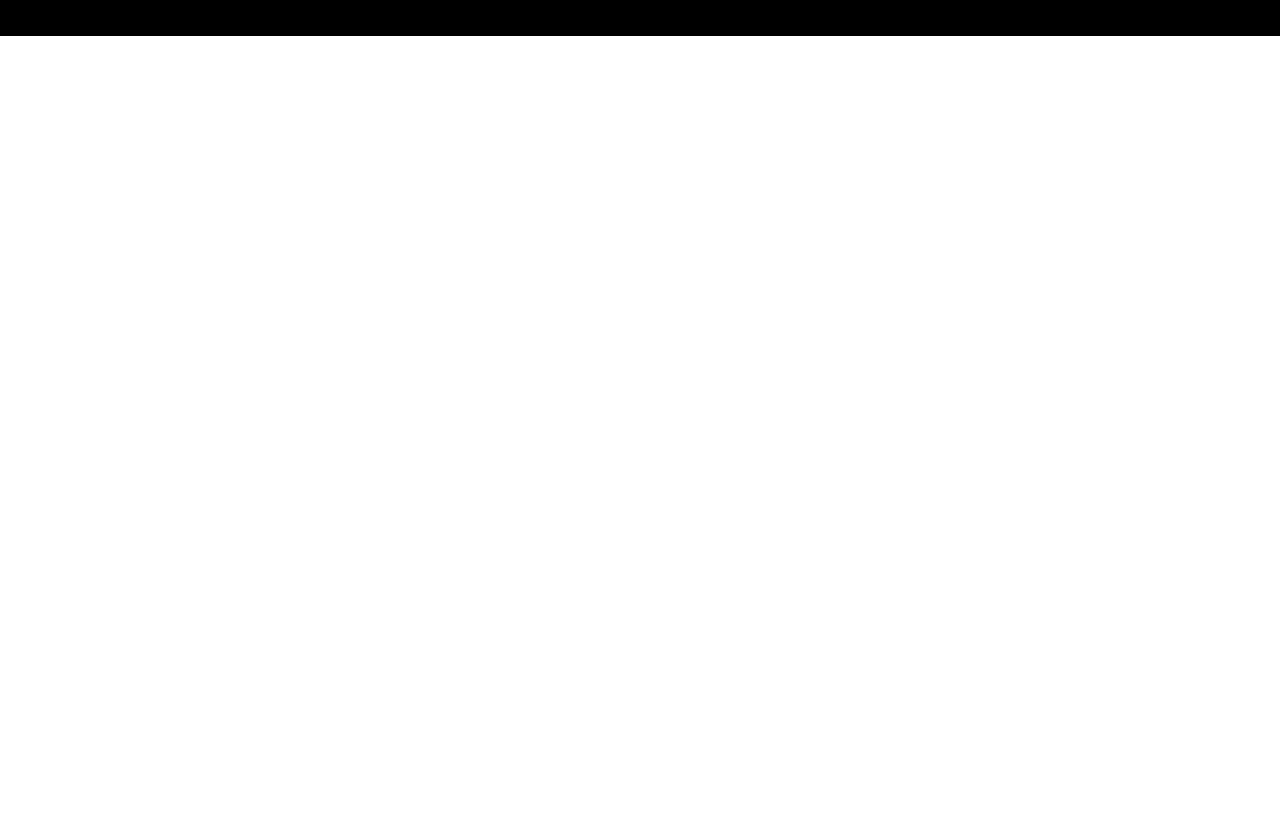
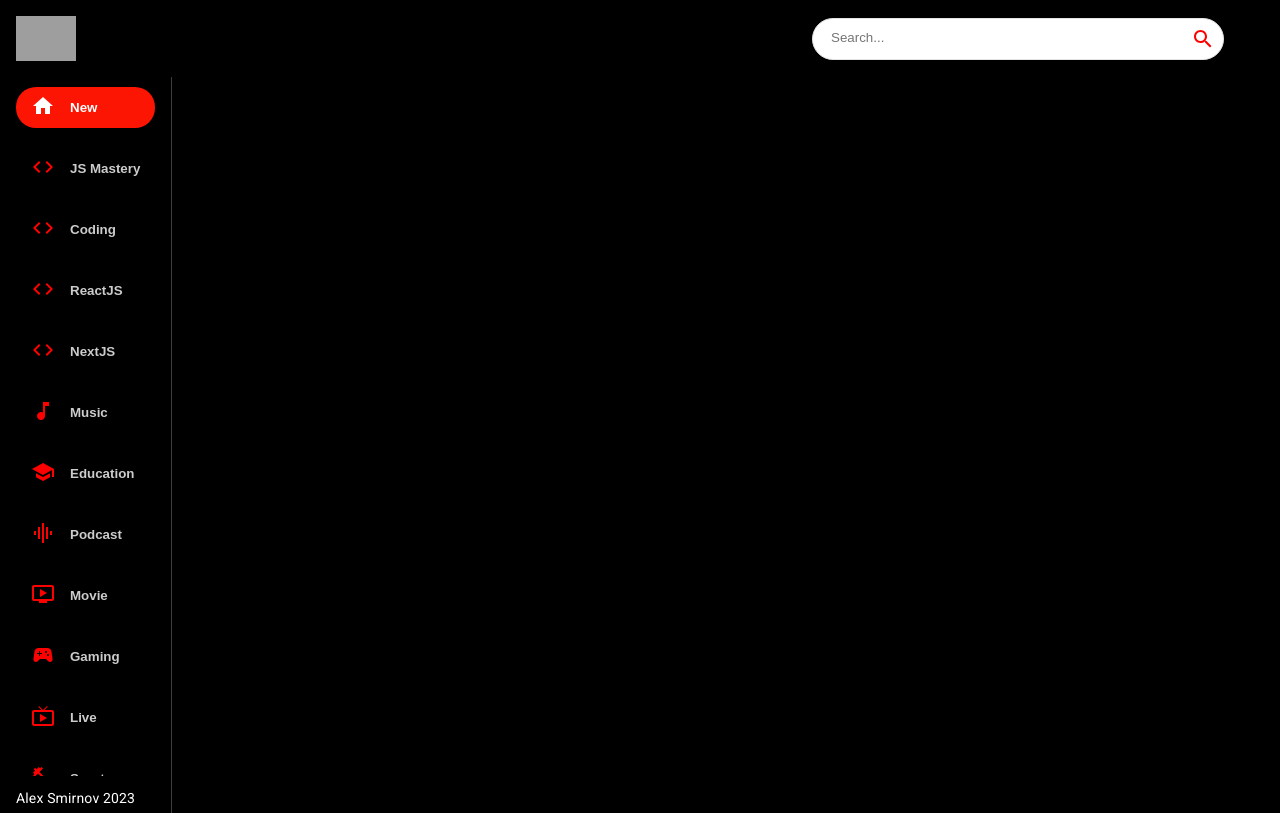
Before and after one commit to smirnovsky/NewTube, a React (Create React App) app: page / in a window 1280 px wide. Built offline with nearby package versions, Linux system fonts and the light colour scheme; grey boxes are pictures that could not be loaded.

Commit message:
feat: add feed and sidebar sections

```diff
--- a/public/index.html
+++ b/public/index.html
@@ -20,7 +20,7 @@
       href="https://fonts.googleapis.com/icon?family=Material+Icons"
     />
 
-    <title>Next Tube</title>
+    <title>New Tube</title>
   </head>
   <body>
     <div id="root"></div>
--- a/src/components/Feed.jsx
+++ b/src/components/Feed.jsx
@@ -1,8 +1,20 @@
-import React from 'react'
+import { useState, useEffect } from 'react';
+import { Box, Stack, Typography } from '@mui/material';
+import Sidebar from './Sidebar';
+
+
+
 
 const Feed = () => {
   return (
-    <div>Feed</div>
+    <Stack sx={{ flexDirection: { sx: 'column', md: 'row' } }} >
+      <Box sx={{ height: { sx: 'auto', md: '92vh' }, borderRight: '1px solid #3d3d3d', px: {sx: 0, md: 2} }} >
+        <Sidebar />
+        <Typography className='copyright' variant='body2' sx={{ mt: 1.5, color: '#fff' }}>
+          Alex Smirnov 2023
+        </Typography>
+      </Box>
+    </Stack>
   )
 }
 
--- a/src/components/Navbar.jsx
+++ b/src/components/Navbar.jsx
@@ -1,9 +1,22 @@
-import React from 'react'
+import { Stack } from '@mui/material';
+import { Link } from 'react-router-dom';
 
-const navbar = () => {
-  return (
-    <div>navbar</div>
+import { logo } from '../utils/costants';
+import SearchBar from './SearchBar';
+
+const navbar = () => (
+    <Stack
+      direction='row'
+      alignItems='center'
+      p={2}
+      sx={{position: 'sticky', background: '#000', top: 0, justifyContent: 'space-between'}}>
+
+        <Link to='/' style={{ display: 'flex', alignItems: 'center' }}>
+          <img src={logo} alt='logo' height={45} />
+        </Link>
+        <SearchBar />
+
+    </Stack>
   )
-}
 
 export default navbar
--- /dev/null
+++ b/src/components/SearchBar.jsx
@@ -0,0 +1,32 @@
+import { useState } from 'react'
+import { useNavigate } from 'react-router-dom'
+import { Paper, IconButton } from '@mui/material'
+import { Search } from '@mui/icons-material'
+
+const SearchBar = () => {
+  return (
+    <Paper
+        component='form'
+        onSubmit={() => {}}
+        sx={{
+            borderRadius: 20,
+            border: '1px solid #e3e3e3',
+            pl: 2,
+            boxShadow: 'none',
+            mr: { sm: 5 }
+        }}
+    >
+        <input
+            className='search-bar'
+            placeholder='Search...'
+            value=''
+            onChange={() => {}}
+        />
+        <IconButton type='submit' sx={{ p:'10', color: 'red' }}>
+            <Search />
+        </IconButton>
+    </Paper>
+  )
+}
+
+export default SearchBar
--- /dev/null
+++ b/src/components/Sidebar.jsx
@@ -0,0 +1,37 @@
+import React from 'react';
+import { Stack } from '@mui/material';
+
+import { categories } from '../utils/costants';
+
+const selectedCategory = 'New';
+
+const Sidebar = () => (
+    <Stack
+        direction='row'
+        sx={{
+            overflowY: 'auto',
+            height: { sx: 'auto', md: '95%' },
+            flexDirection: { md: 'column' },
+        }}
+    >
+        {categories.map((category) => (
+            <button
+                className='category-btn'
+                style={{
+                    background: category.name === selectedCategory && '#FC1503',
+                    color: 'white'
+                }}
+                key={category.name}
+            >
+                <span
+                    style={{ color: category.name === selectedCategory ? 'white' : 'red', marginRight: '15px' }}
+                >{category.icon}</span>
+                <span
+                    style={{ opacity: category.name === selectedCategory ? '1' : '0.8' }}
+                >{category.name}</span>
+            </button>
+        ))}
+    </Stack>
+  )
+
+export default Sidebar
--- a/src/components/index.js
+++ b/src/components/index.js
@@ -3,3 +3,5 @@
 export { default as SearchFeed } from './SearchFeed';
 export { default as VideoDetails } from './VideoDetails';
 export { default as ChannelDetails } from './ChannelDetails';
+export { default as SearchBar } from './SearchBar';
+export { default as Sidebar } from './Sidebar';
--- /dev/null
+++ b/src/utils/costants.js
@@ -0,0 +1,42 @@
+import MusicNoteIcon from '@mui/icons-material/MusicNote';
+import HomeIcon from '@mui/icons-material/Home';
+import CodeIcon from '@mui/icons-material/Code';
+import OndemandVideoIcon from '@mui/icons-material/OndemandVideo';
+import SportsEsportsIcon from '@mui/icons-material/SportsEsports';
+import LiveTvIcon from '@mui/icons-material/LiveTv';
+import SchoolIcon from '@mui/icons-material/School';
+import FaceRetouchingNaturalIcon from '@mui/icons-material/FaceRetouchingNatural';
+import CheckroomIcon from '@mui/icons-material/Checkroom';
+import GraphicEqIcon from '@mui/icons-material/GraphicEq';
+import TheaterComedyIcon from '@mui/icons-material/TheaterComedy';
+import FitnessCenterIcon from '@mui/icons-material/FitnessCenter';
+import DeveloperModeIcon from '@mui/icons-material/DeveloperMode';
+
+export const logo = 'https://i.ibb.co/s9Qys2j/logo.png';
+
+export const categories = [
+  { name: 'New', icon: <HomeIcon />, },
+  { name: 'JS Mastery', icon: <CodeIcon />, },
+  { name: 'Coding', icon: <CodeIcon />, },
+  { name: 'ReactJS', icon: <CodeIcon />, },
+  { name: 'NextJS', icon: <CodeIcon />, },
+  { name: 'Music', icon: <MusicNoteIcon /> },
+  { name: 'Education', icon: <SchoolIcon />, },
+  { name: 'Podcast', icon: <GraphicEqIcon />, },
+  { name: 'Movie', icon: <OndemandVideoIcon />, },
+  { name: 'Gaming', icon: <SportsEsportsIcon />, },
+  { name: 'Live', icon: <LiveTvIcon />, },
+  { name: 'Sport', icon: <FitnessCenterIcon />, },
+  { name: 'Fashion', icon: <CheckroomIcon />, },
+  { name: 'Beauty', icon: <FaceRetouchingNaturalIcon />, },
+  { name: 'Comedy', icon: <TheaterComedyIcon />, },
+  { name: 'Gym', icon: <FitnessCenterIcon />, },
+  { name: 'Crypto', icon: <DeveloperModeIcon />, },
+];
+
+export const demoThumbnailUrl = 'https://i.ibb.co/G2L2Gwp/API-Course.png';
+export const demoChannelUrl = '/channel/UCmXmlB4-HJytD7wek0Uo97A';
+export const demoVideoUrl = '/video/GDa8kZLNhJ4';
+export const demoChannelTitle = 'JavaScript Mastery';
+export const demoVideoTitle = 'Build and Deploy 5 JavaScript & React API Projects in 10 Hours - Full Course | RapidAPI';
+export const demoProfilePicture = 'http://dergipark.org.tr/assets/app/images/buddy_sample.png'
```
